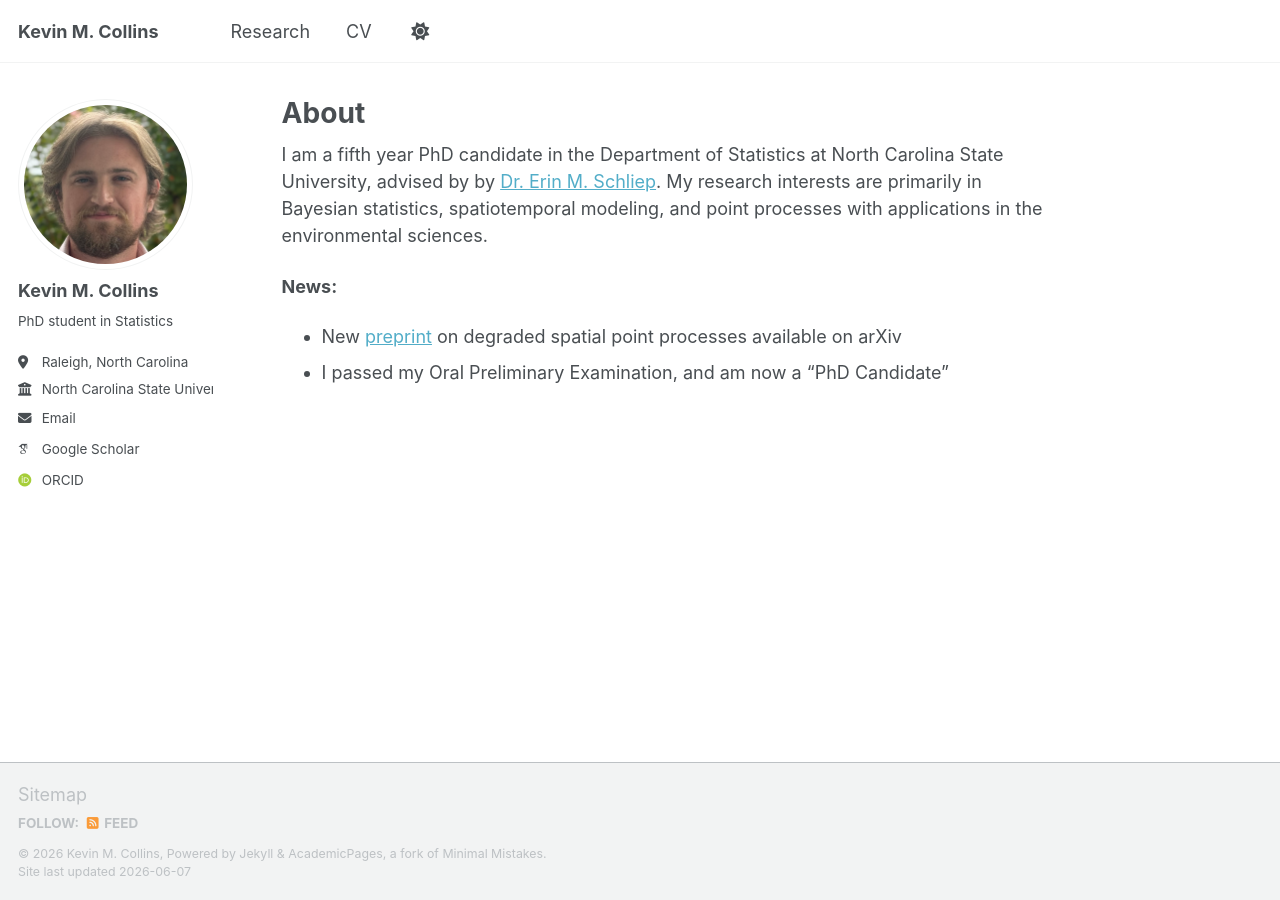
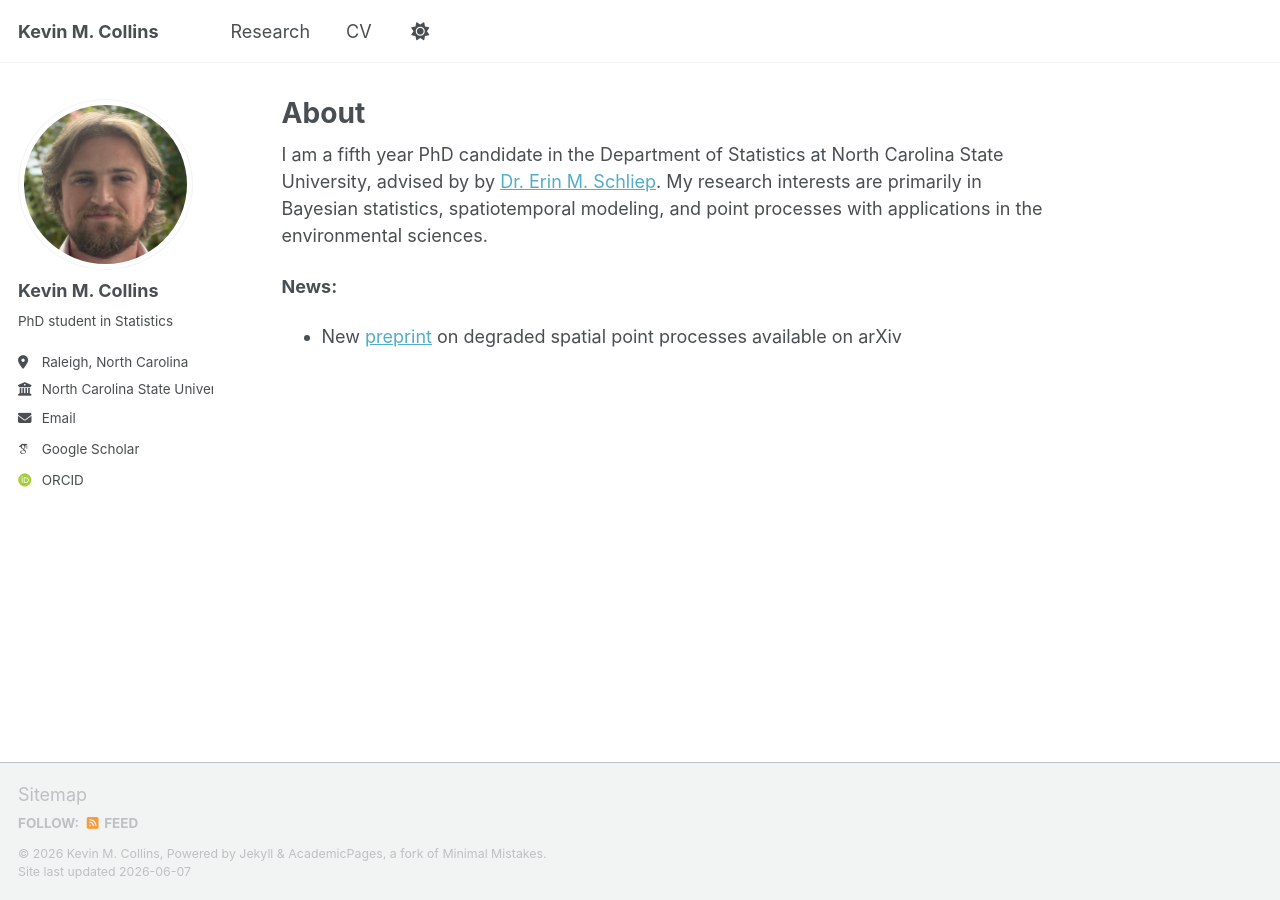
Before and after one commit to kecollins/kecollins.github.io, a Jekyll site: the page built from _pages/about.md, in a window 1280 px wide. Built offline with Jekyll 4.4.1, drawn with Linux system fonts in a browser that asks for light colours; some web fonts are replaced; a script that is not in the unit is left out.

Commit message:
Update about.md

```diff
--- a/_pages/about.md
+++ b/_pages/about.md
@@ -12,4 +12,3 @@ I am a fifth year PhD candidate in the Department of Statistics at North Carolin
 **News:**
 
 - New [preprint](https://arxiv.org/pdf/2606.05374) on degraded spatial point processes available on arXiv
-- I passed my Oral Preliminary Examination, and am now a "PhD Candidate"
```
